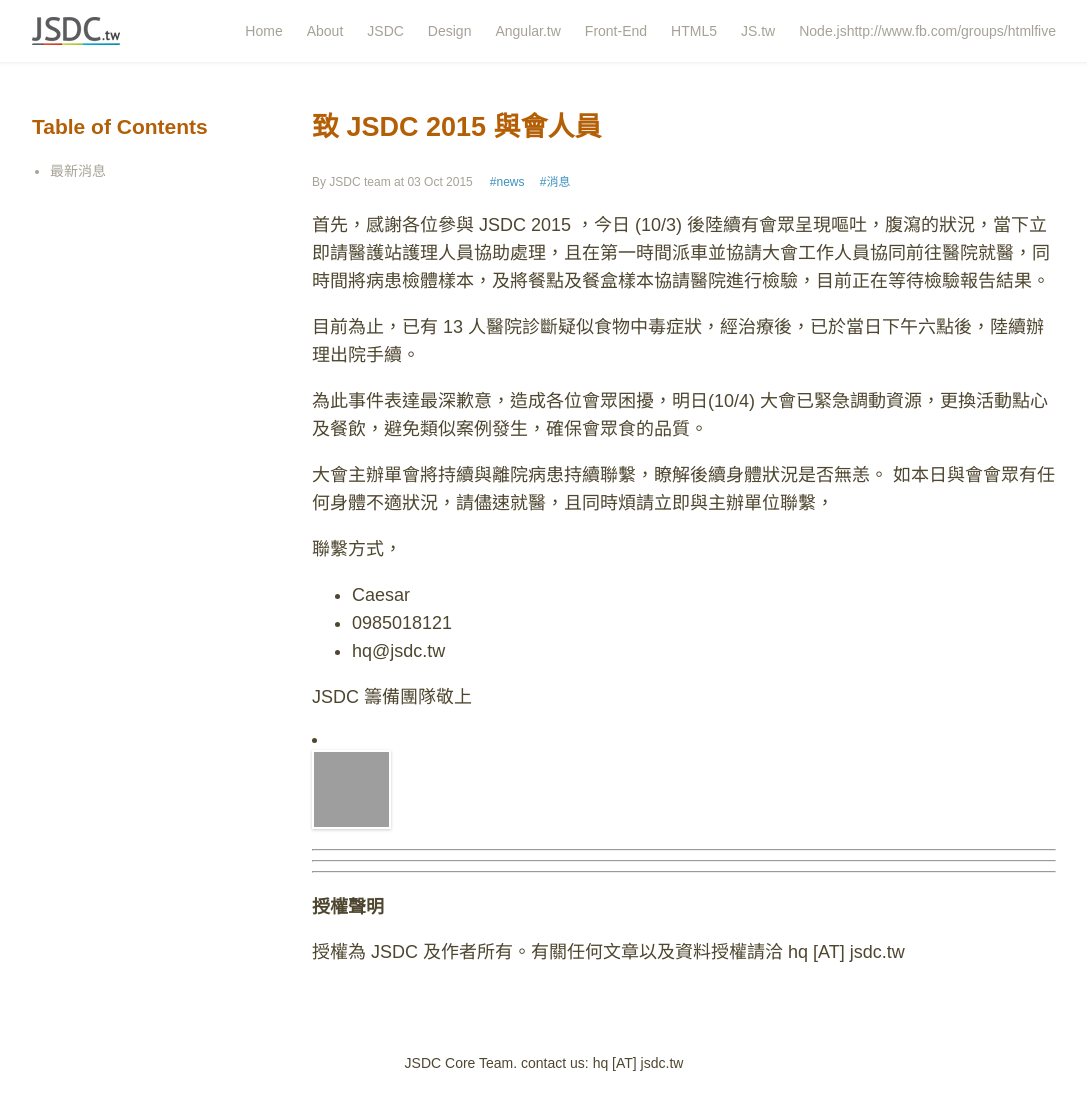
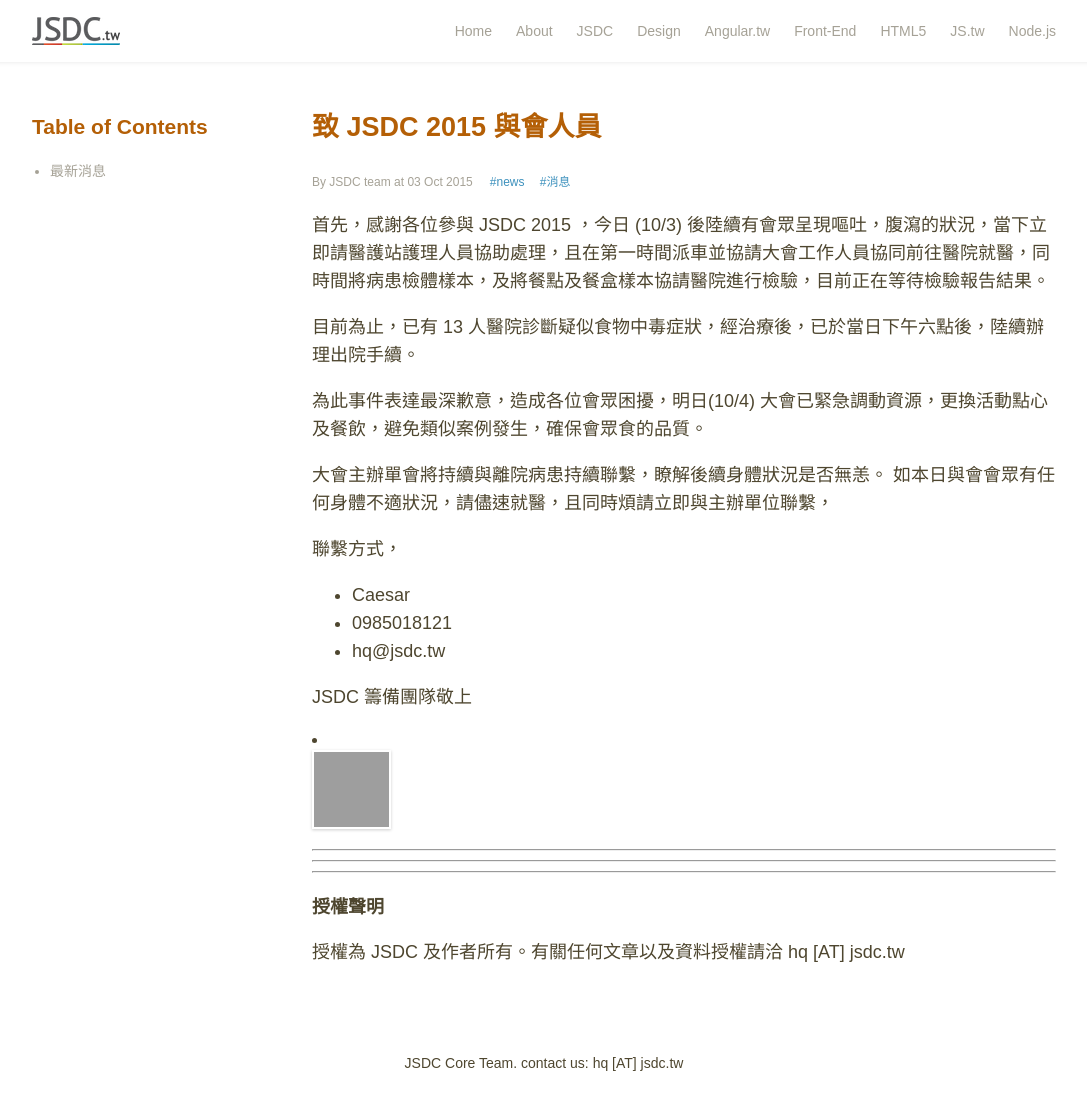
Before and after one commit to jsdc-core/blog.jsdc.tw, a Jekyll site: the page built from _posts/2015-10-03-jsdc-event.md, in a window 1280 px wide and 1122 px high. Shown: the top 1110 px of the window, without its empty margins (96-1183 px from the left). Built offline with Jekyll 4.4.1, drawn with Linux system fonts in a browser that asks for light colours; comment, search, counter and statistics services are not loaded; some of the changed lines change nothing that is shown; grey boxes are pictures that could not be loaded.

Commit message:
adjust contents

```diff
--- a/_config.yml
+++ b/_config.yml
@@ -110,11 +110,11 @@
     href: http://www.fb.com/groups/f2e.tw
     page: front-end
   - text: HTML5
-    href:
+    href: http://www.fb.com/groups/htmlfive
     page: html5
   - text: JS.tw
     href: http://www.fb.com/groups/javascript.tw
     page: js-tw
-  - text: Node.jshttp://www.fb.com/groups/htmlfive
-    href: http://fb.com/groups/node.js.tw/
+  - text: Node.js
+    href: http://fb.com/groups/node.js.tw
     page: nodejs
```
